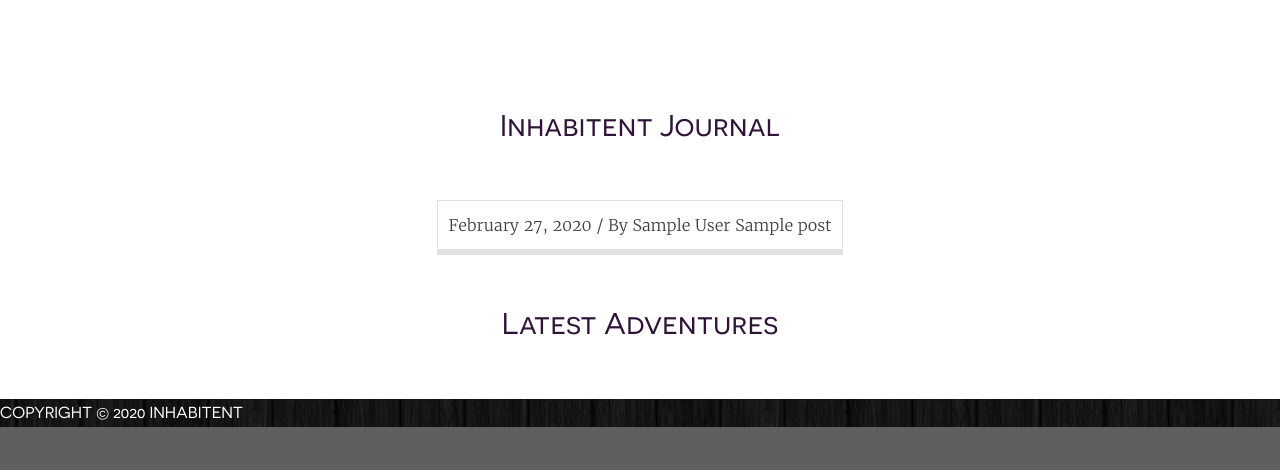
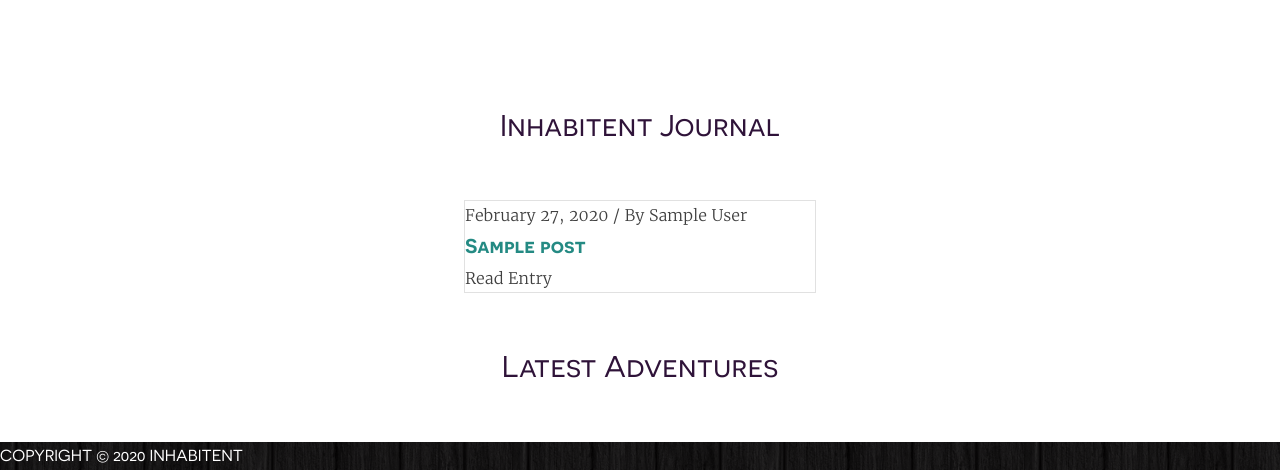
Before and after one commit to calyston/inhabitent, a WordPress theme: template themes/inhabitent/front-page.php in a window 1280 px wide. Shown: the part 847-1317 px from the top of the page. Before the commit the page ends 1274 px from the top, so only its background shows below. Run offline with PHP 8.4 and a stand-in for WordPress, Linux system fonts and the light colour scheme; the site name, menu and one post (Sample post) are stand-ins, and other content is empty.

Commit message:
style: homepage journal grid posts desc & title coloured

```diff
--- a/themes/inhabitent/front-page.php
+++ b/themes/inhabitent/front-page.php
@@ -69,7 +69,7 @@
 <?php
    $args = array(
     'post_type' => 'post',
-    'order' => 'ASC',
+    'order' => 'DESC',
     'numberposts' => 3 //returns 3 posts
   );
    $product_posts = get_posts( $args ); //returns an array of posts
@@ -78,9 +78,10 @@
 
 <?php foreach ( $product_posts as $post ) : setup_postdata( $post ); ?>
 <div class="home-journal-grid-items">
+    <?php the_post_thumbnail();?>
    <?php the_date(); ?> / By <?php the_author(); ?>
-   <?php the_title();?>
-   <?php the_post_thumbnail();?>
+   <h3><?php the_title();?></h3>
+   <p>Read Entry</p>
 </div>
 <?php endforeach; wp_reset_postdata(); ?>
 
--- a/themes/inhabitent/sass/layout/_grid.scss
+++ b/themes/inhabitent/sass/layout/_grid.scss
@@ -44,19 +44,24 @@
   margin: $base-spacing * 2;
 
   img {
-    width: 300px;
-    height: auto;
+    width: 100%;
+    height: 100%;
+    box-shadow: 0px 5px #e1e1e1;
   }
 }
 
 .home-journal-grid-items {
+  width: 350px;
   display: flex;
-  flex-direction: column-reverse;
-  align-items: center;
-  justify-content: center;
+  flex-direction: column;
   border: 1px solid #e1e1e1;
-  box-shadow: 0px 5px #e1e1e1;
-  padding: 10px;
+  p {
+    margin: 0;
+  }
+  h3 {
+    color: $brand-green;
+    font-weight: bold;
+  }
 }
 
 //LATEST ADVENTURES- HOME PAGE
--- a/themes/inhabitent/style.css
+++ b/themes/inhabitent/style.css
@@ -210,27 +210,26 @@ h3 {
   gap: 1.5rem;
   margin: 3rem; }
   .home-journal-grid img {
-    width: 300px;
-    height: auto; }
+    width: 100%;
+    height: 100%;
+    -webkit-box-shadow: 0px 5px #e1e1e1;
+            box-shadow: 0px 5px #e1e1e1; }
 
 .home-journal-grid-items {
+  width: 350px;
   display: -webkit-box;
   display: -ms-flexbox;
   display: flex;
   -webkit-box-orient: vertical;
-  -webkit-box-direction: reverse;
-      -ms-flex-direction: column-reverse;
-          flex-direction: column-reverse;
-  -webkit-box-align: center;
-      -ms-flex-align: center;
-          align-items: center;
-  -webkit-box-pack: center;
-      -ms-flex-pack: center;
-          justify-content: center;
-  border: 1px solid #e1e1e1;
-  -webkit-box-shadow: 0px 5px #e1e1e1;
-          box-shadow: 0px 5px #e1e1e1;
-  padding: 10px; }
+  -webkit-box-direction: normal;
+      -ms-flex-direction: column;
+          flex-direction: column;
+  border: 1px solid #e1e1e1; }
+  .home-journal-grid-items p {
+    margin: 0; }
+  .home-journal-grid-items h3 {
+    color: #248A83;
+    font-weight: bold; }
 
 footer {
   background-image: url(./assets/images/dark-wood.png);
```
Also changed, not shown: themes/inhabitent/build/css/style.min.css, 1 other file.
